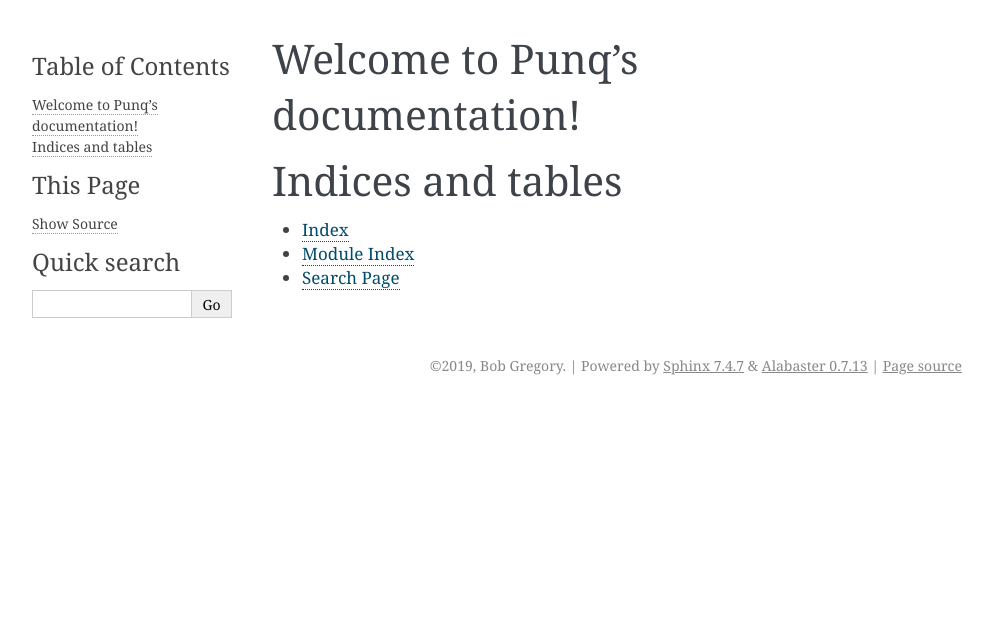
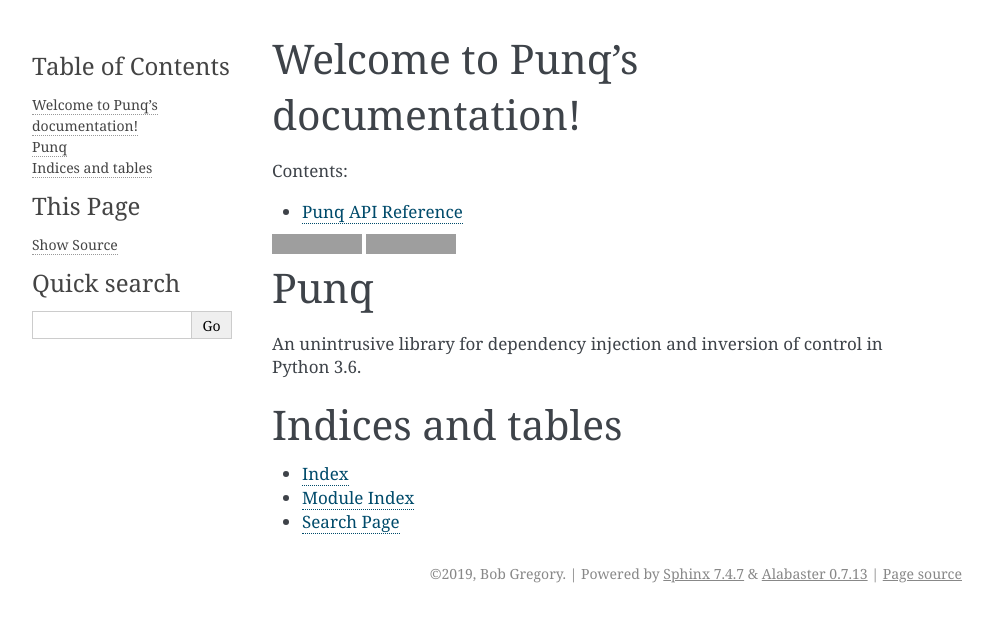
Before and after one commit to bobthemighty/punq, a Sphinx documentation site: the page built from docs/source/index.rst, in a window 1280 px wide. Shown: the top 622 px of the page, without its empty margins (148-1141 px from the left). Built offline with Sphinx 7.4.7, drawn with Linux system fonts in a browser that asks for light colours; grey boxes are pictures that could not be loaded.

Commit message:
Stash changes

```diff
--- /dev/null
+++ b/docs/source/api.rst
@@ -0,0 +1,6 @@
+Punq API Reference
+==================
+
+.. automodule:: punq
+    :members:
+    :member-order: bysouce
--- a/docs/source/conf.py
+++ b/docs/source/conf.py
@@ -38,7 +38,14 @@
 # Add any Sphinx extension module names here, as strings. They can be
 # extensions coming with Sphinx (named 'sphinx.ext.*') or your custom
 # ones.
-extensions = ["sphinx.ext.autodoc", "sphinx.ext.coverage", "sphinx.ext.viewcode"]
+extensions = [
+    "sphinx.ext.autodoc",
+    "sphinx.ext.napoleon",
+    "sphinx.ext.doctest",
+    "sphinx.ext.coverage",
+    "sphinx.ext.viewcode",
+    "sphinx.ext.githubpages",
+]
 
 # Add any paths that contain templates here, relative to this directory.
 templates_path = ["_templates"]
--- a/docs/source/index.rst
+++ b/docs/source/index.rst
@@ -10,6 +10,10 @@
    :maxdepth: 2
    :caption: Contents:
 
+   api
+
+
+.. include:: ../../README.rst
 
 
 Indices and tables
```
